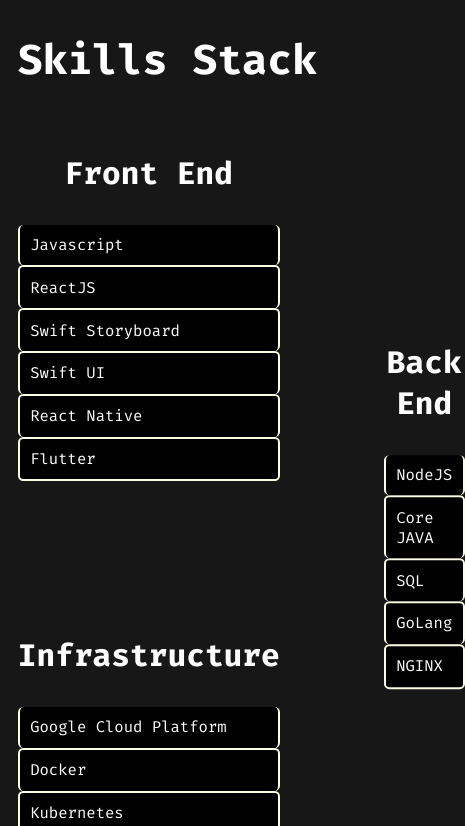
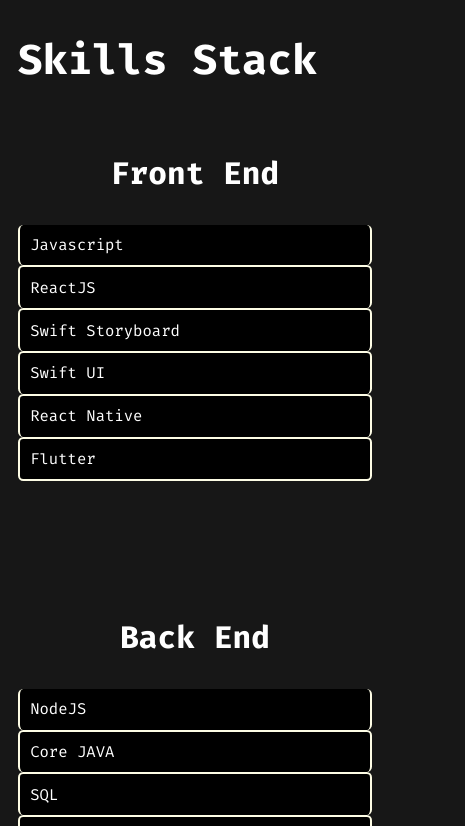
Before and after one commit to eshwarne/next-portfolio, a Next.js app: page / in a window 390 px wide. Shown: the part 3820-4646 px from the top of the page, 465 px wide, since content can reach past the window. Built offline with nearby package versions, Linux system fonts and the light colour scheme.

Commit message:
Responsive skills section

```diff
--- a/components/Skills/Skill.module.scss
+++ b/components/Skills/Skill.module.scss
@@ -1,9 +1,12 @@
 @import "../../styles/variables";
-
+@import "../../styles/breakpoint_manager";
 .skills {
   &__skill_item {
     &:nth-child(even) {
       transform: translateY(50%);
+      @include respondTo(mobile) {
+        transform: translateY(0%);
+      }
     }
 
     &__title {
--- a/components/Skills/Skills.module.scss
+++ b/components/Skills/Skills.module.scss
@@ -1,6 +1,6 @@
 @import "../../styles/variables";
 @import "../../styles/utils";
-
+@import "../../styles/breakpoint_manager";
 .skills {
   &:hover &__title::after {
     width: 50%;
@@ -19,4 +19,7 @@
   grid-template-rows: auto;
   grid-template-columns: 1fr 1fr;
   font-size: $FONT-SIZE-TEXT;
+  @include respondTo(mobile) {
+    grid-template-columns: 1fr;
+  }
 }
```
